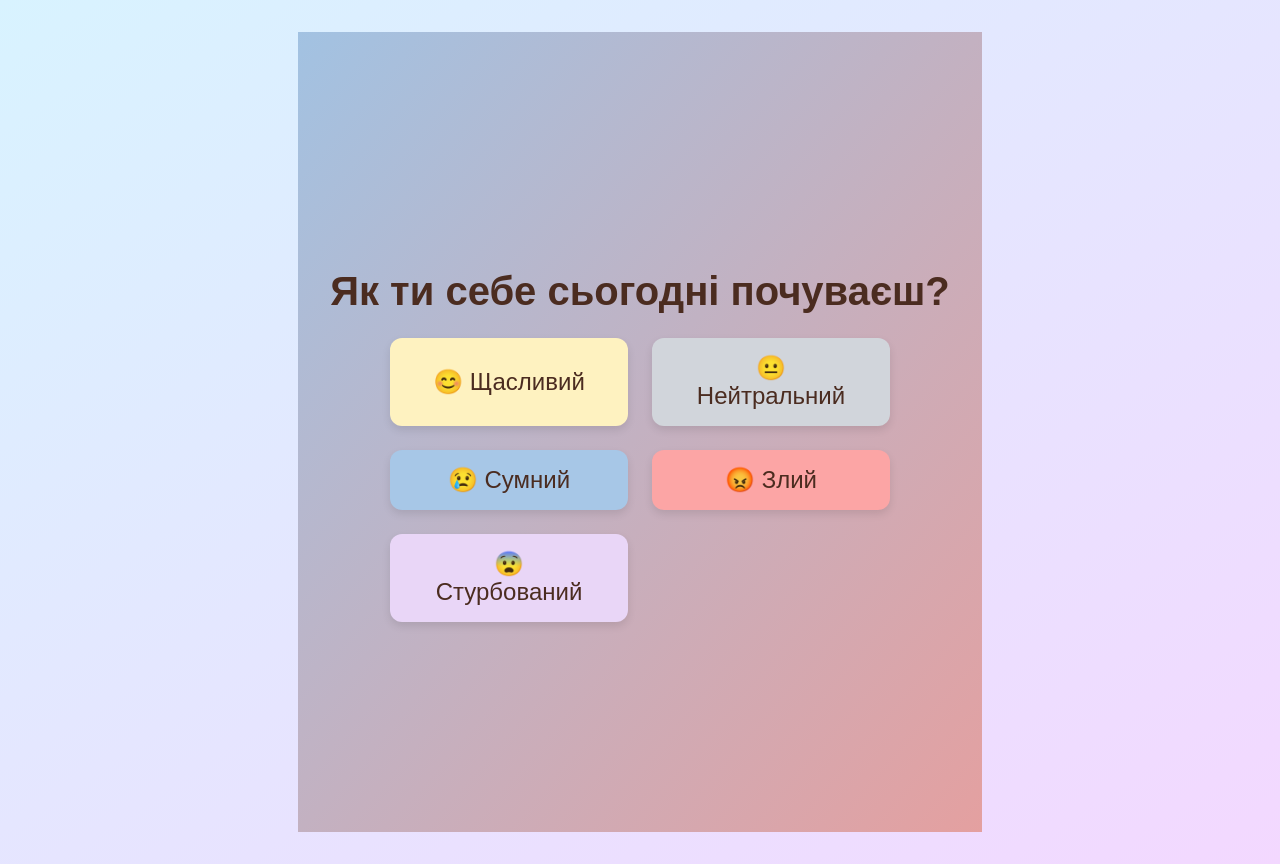
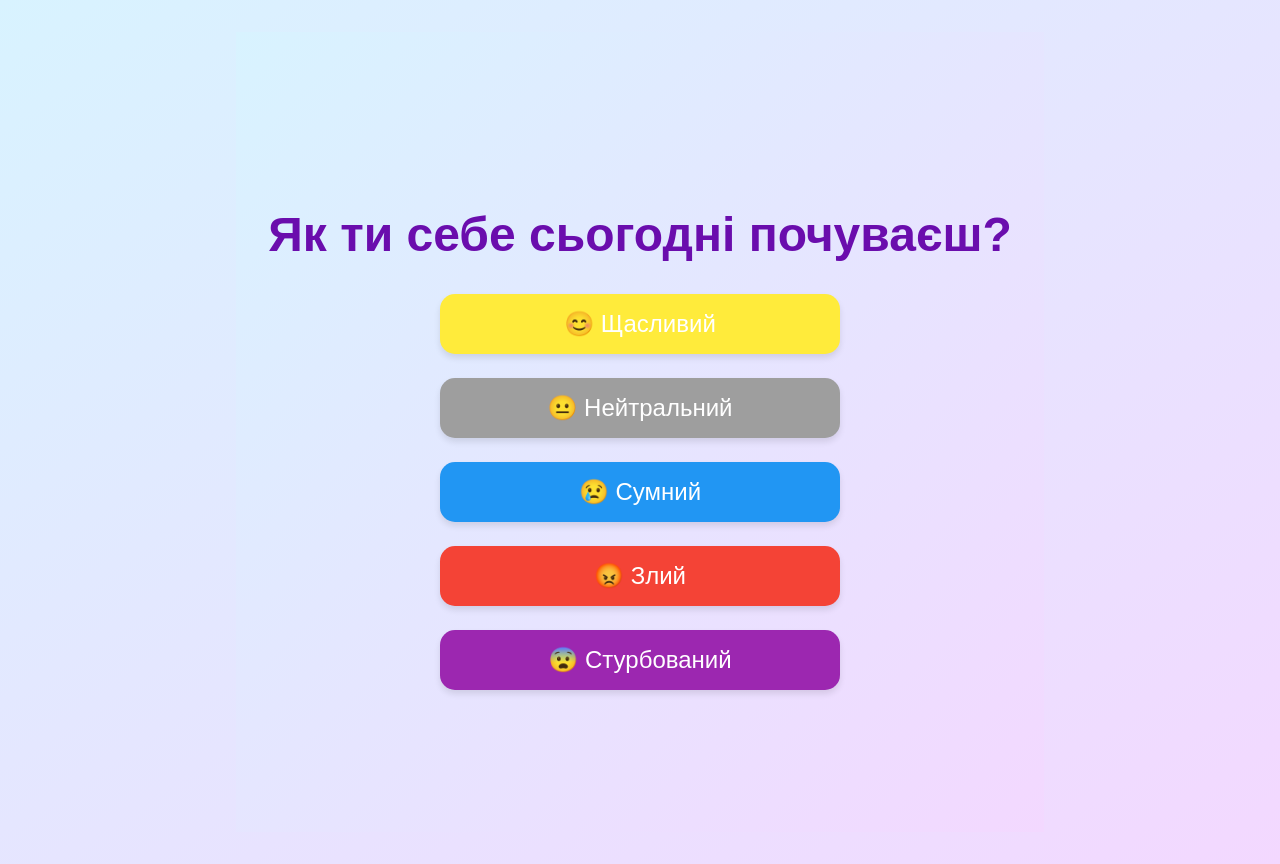
Before and after one commit to Milana-Budzanovska/Be-FocusEd, a React (Create React App) app: page / in a window 1280 px wide. Built offline with nearby package versions, Linux system fonts and the light colour scheme; no server answers.

Commit message:
Update MoodCheck.js

```diff
--- a/src/MoodCheck.js
+++ b/src/MoodCheck.js
@@ -1,14 +1,15 @@
+// src/pages/MoodCheck.js
 import React from 'react';
 import { useNavigate } from 'react-router-dom';
 
 export default function MoodCheck() {
   const navigate = useNavigate();
   const moods = [
-    { label: '😊 Щасливий', color: '#fef2c0' },  // світло-жовтий
-    { label: '😐 Нейтральний', color: '#d1d5db' },  // світло-сірий
-    { label: '😢 Сумний', color: '#a7c7e7' },  // світло-синій
-    { label: '😡 Злий', color: '#fca5a5' },  // світло-червоний
-    { label: '😨 Стурбований', color: '#e9d6f7' },  // світло-фіолетовий
+    { label: '😊 Щасливий', color: '#ffeb3b' },
+    { label: '😐 Нейтральний', color: '#9e9e9e' },
+    { label: '😢 Сумний', color: '#2196f3' },
+    { label: '😡 Злий', color: '#f44336' },
+    { label: '😨 Стурбований', color: '#9c27b0' }
   ];
 
   const handleMoodSelect = (mood) => {
@@ -16,61 +17,64 @@ export default function MoodCheck() {
     navigate('/menu');
   };
 
-  const appStyle = {
+  const containerStyle = {
     minHeight: '100vh',
-    background: 'linear-gradient(to bottom right, #A2C2E2, #E4A0A0)', // градієнтний фон
+    background: 'linear-gradient(to bottom right, #d8f3ff, #f3d8ff)',
     display: 'flex',
     flexDirection: 'column',
     alignItems: 'center',
     justifyContent: 'center',
+    fontFamily: 'Nunito, sans-serif',
     padding: '2rem',
     boxSizing: 'border-box',
-    fontFamily: 'Arial, sans-serif',
+    margin: 0,
   };
 
-  const titleStyle = {
-    fontSize: '2.5rem',
+  const headingStyle = {
+    fontSize: '3rem',
     fontWeight: 'bold',
-    color: '#4B2C20',
-    marginBottom: '1.5rem',
-    textAlign: 'center',
+    color: '#6a0dad',
+    marginBottom: '2rem',
   };
 
-  const buttonGridStyle = {
-    display: 'grid',
-    gridTemplateColumns: 'repeat(2, 1fr)',
+  const buttonContainerStyle = {
+    display: 'flex',
+    flexDirection: 'column',
     gap: '1.5rem',
+    alignItems: 'center',
     width: '100%',
-    maxWidth: '500px',
+    maxWidth: '400px',
   };
 
   const buttonStyle = (color) => ({
     fontSize: '1.5rem',
     padding: '1rem 2rem',
-    borderRadius: '12px',
+    borderRadius: '15px',
+    border: 'none',
     backgroundColor: color,
-    color: '#4B2C20',
+    color: 'white',
     cursor: 'pointer',
-    boxShadow: '0 4px 8px rgba(0, 0, 0, 0.1)',
-    transition: 'transform 0.2s, box-shadow 0.2s',
+    boxShadow: '0 4px 6px rgba(0, 0, 0, 0.1)',
+    transition: 'background-color 0.3s ease-in-out',
+    width: '100%',
   });
 
   const buttonHoverStyle = {
     transform: 'scale(1.05)',
-    boxShadow: '0 6px 12px rgba(0, 0, 0, 0.15)',
+    backgroundColor: '#a29bfe', // Hover effect for all buttons
   };
 
   return (
-    <div style={appStyle}>
-      <h1 style={titleStyle}>Як ти себе сьогодні почуваєш?</h1>
-      <div style={buttonGridStyle}>
+    <div style={containerStyle}>
+      <h1 style={headingStyle}>Як ти себе сьогодні почуваєш?</h1>
+      <div style={buttonContainerStyle}>
         {moods.map((mood, index) => (
           <button
             key={index}
             onClick={() => handleMoodSelect(mood.label)}
             style={buttonStyle(mood.color)}
-            onMouseEnter={(e) => e.target.style = { ...buttonStyle(mood.color), ...buttonHoverStyle }}
-            onMouseLeave={(e) => e.target.style = buttonStyle(mood.color)}
+            onMouseOver={(e) => e.currentTarget.style.backgroundColor = '#a29bfe'}
+            onMouseOut={(e) => e.currentTarget.style.backgroundColor = mood.color}
           >
             {mood.label}
           </button>
```
